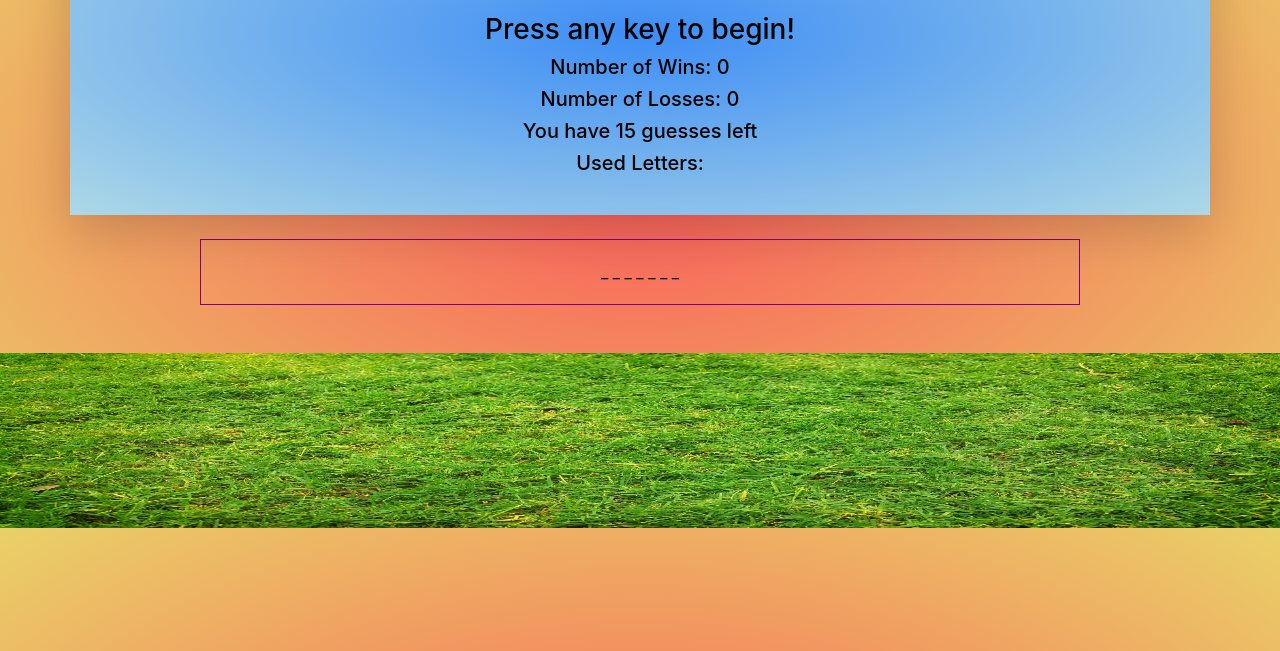
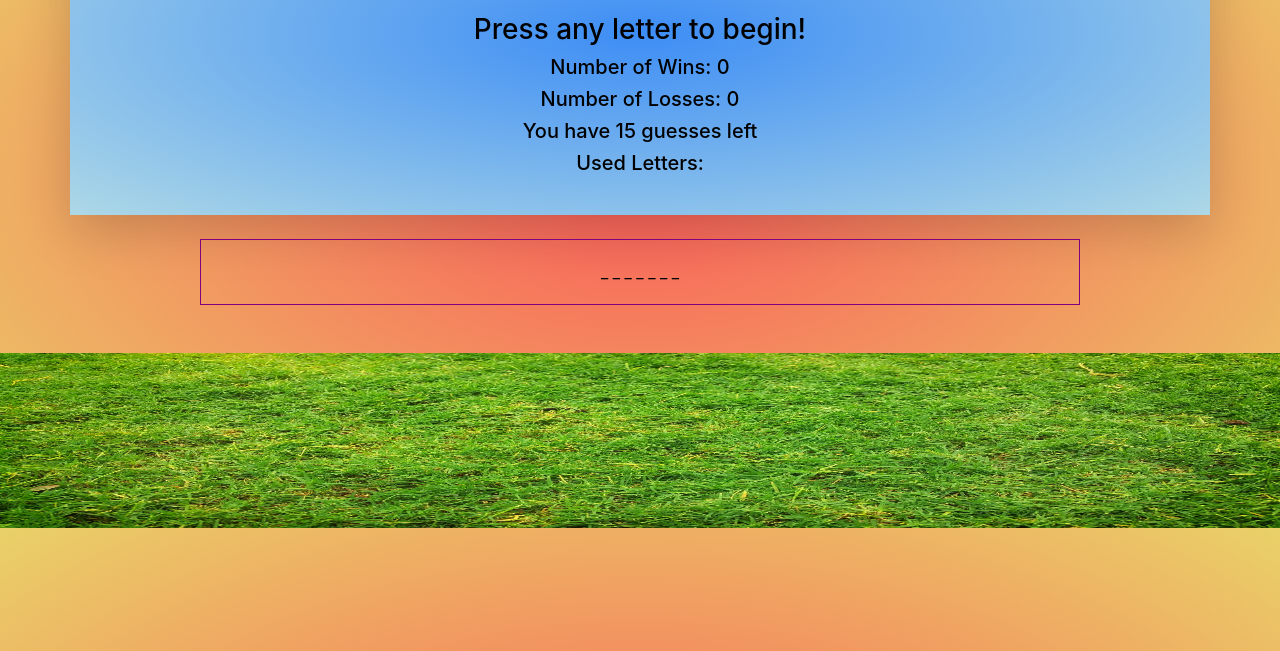
Before and after one commit to bcason9/Word-Guess-Game, a plain HTML site: page index.html in a window 1280 px wide. Shown: the part 149-800 px from the top of the page. Drawn offline with nearby package versions, Linux system fonts and the light colour scheme.

Commit message:
updated index

```diff
--- a/index.html
+++ b/index.html
@@ -16,7 +16,7 @@
     <p class="text-center">Guess the name of the animal! Choose a letter for each word by pressing the corresponding key. You will have
         15 guesses for each word. Good luck!
     </p>
-    <h3 class="text-center">Press any key to begin!</h3>
+    <h3 class="text-center">Press any letter to begin!</h3>
 
 
     <h5 class="text-center" id="wintotal">Number of Wins: 0</h5>
```
